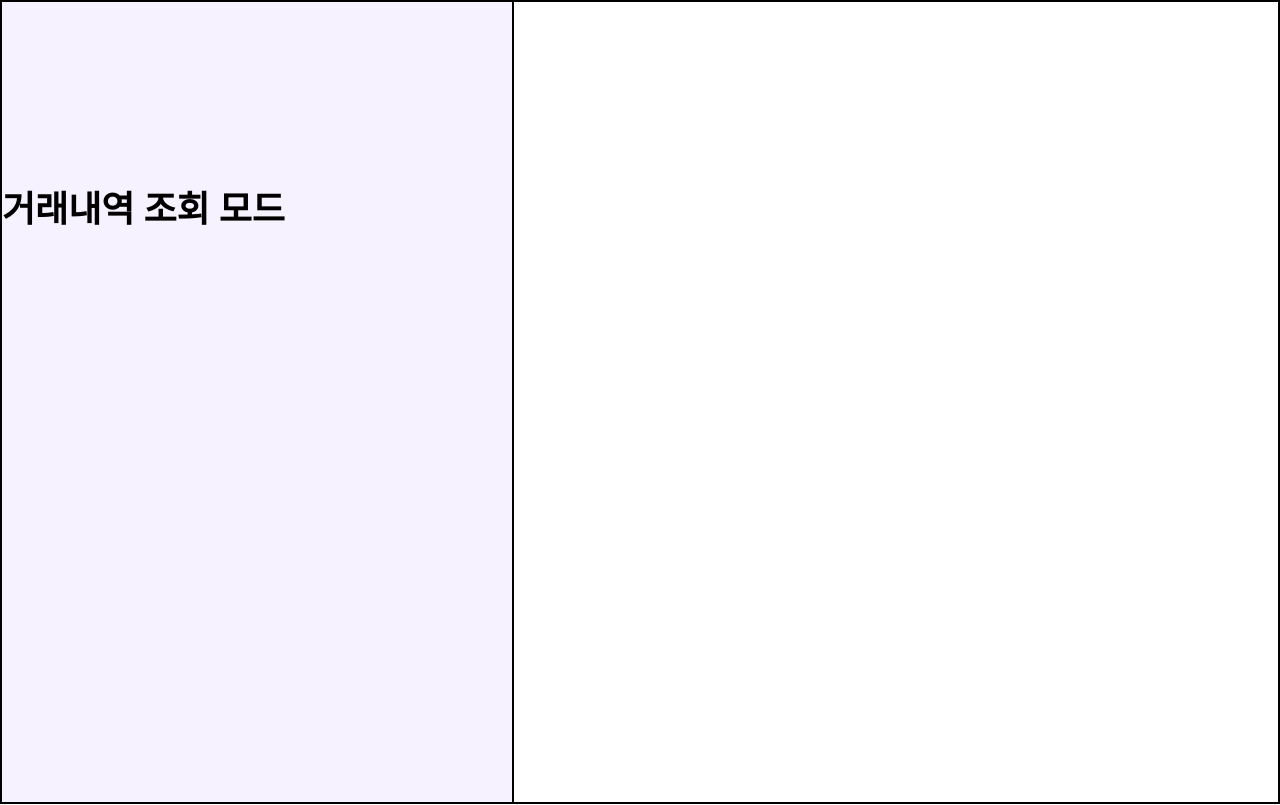
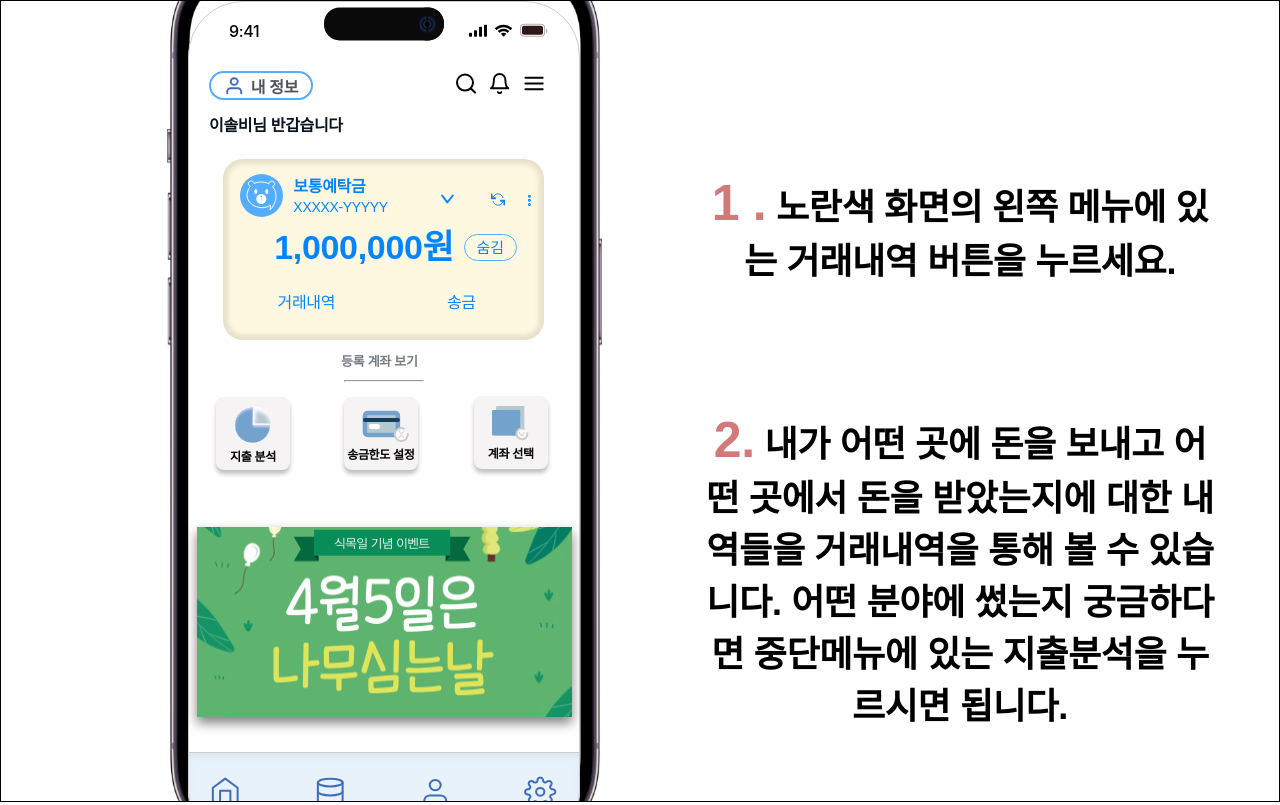
Before and after one commit to likelion4thhackathon/Frontend_4team, a plain HTML site: page TutorialMode/transactional information.html in a window 1280 px wide. Drawn offline with nearby package versions, Linux system fonts and the light colour scheme; a web font is replaced by a local one.

Commit message:
feat: 로그인페이지placeholer,튜토리얼모드텍스트 등등

```diff
--- a/TutorialMode/transactional information.html
+++ b/TutorialMode/transactional information.html
@@ -7,14 +7,14 @@
     <link rel="preconnect" href="https://fonts.googleapis.com">
     <link rel="preconnect" href="https://fonts.gstatic.com" crossorigin>
     <link href="https://fonts.googleapis.com/css2?family=IBM+Plex+Sans+KR&display=swap" rel="stylesheet">
-    <title>거래내역 조회</title>
-    <style media="screen">
+    <title>거래내역 조회 모드</title>
+    <script src="https://ajax.googleapis.com/ajax/libs/jquery/3.6.4/jquery.min.js"></script>
+
+    <style>
         body {
             margin: 0px;
-            font-size: 18px;
         }
         #box {
-            display:flex;
             position: relative;
             height: auto;
             margin: auto;
@@ -22,124 +22,118 @@
         }
 
         #left {
-            background: #F7F2FF;
             float: left;
             height: 100vh;
-            width: 40%;
+            width: 50vw;
             position: relative;
-            border: 1px solid black;
         }
-        .title1{
-            color: #005ECC;
-            margin-left:10%;
-            font-family: 'IBM Plex Sans KR', sans-serif;
-            font-size: 45px;
-            font-style: normal;
-            font-weight: 400;
-            line-height: normal;
-        }
-        .title2{
-            color: #000;
-            margin-left:10%;
-            font-family: 'IBM Plex Sans KR', sans-serif;
-            font-size: 30px;
-            font-style: normal;
-            font-weight: 400;
-            line-height: normal;
+        iframe{
+            width:100%;
+            height:100%;
+            border-style:none;
         }
         #right {
             float: left;
             height: 100vh;
-            width: 60%;
+            width: 40vw;
             position: relative;
             display: flex;
             flex-direction: column;
             align-items: center;
             justify-content: center;
-            border: 1px solid black;
         }
-        #center {
-            background-color: #FFF;
-            border: 2px solid black;
-            height: 30vh;
-            width: 100vw;
-            border: 1px solid black;
-        }
-        #title {
-            width: 99%;
-            height: 60%;
-            margin-top: 35%;
-            fill: rgba(227, 229, 248, 0.45);
+        #text{
+            width: 40vw;
+            height: 217px;
+            text-align: center;
+            color: #000;
+            font-family: 'IBM Plex Sans KR', sans-serif;
+            font-size: 36px;
+            font-style: normal;
+            font-weight: 800;
+            line-height: normal;
+            letter-spacing: -0.333px;
         }
 
-        #logo {
-            width: 420px;
-            height: 280px;
-            flex-shrink: 0;
-            margin-left:10%;
-        }
-        #button1, #button2 {
-            border-radius: 20px;
-            background: #F4EEFF;
-            box-shadow: 0px 4px 4px 0px rgba(0, 0, 0, 0.25), 0px 4px 4px 0px rgba(0, 0, 0, 0.25) inset;
-            width: 453px;
-            height: 113px;
-            font-size: 20px;
-            margin: 10px;
-            border: 1px solid black;
+        #text2{
+            width: 40vw;
+            height: 217px;
+            text-align: center;
+            color: #000;
+            font-family: 'IBM Plex Sans KR', sans-serif;
+            font-size: 36px;
+            font-style: normal;
+            font-weight: 800;
+            line-height: normal;
+            letter-spacing: -0.333px;
         }
 
-        /* 팝업창 스타일 */
-        .popup {
-            display: none;
-            position: fixed;
-            top: 50%;
-            left: 50%;
-            transform: translate(-50%, -50%);
-            padding: 20px;
-            background-color: #FFF;
-            border: 2px solid black;
-            box-shadow: 0 0 10px rgba(0, 0, 0, 0.5);
-            z-index: 9999;
-            max-width: 400px;
-
-        }
-        img{
-            width:100px;
-            height:100px;
-
-        }
-        .popup p {
-            font-size: 16px;
-            margin: 10px 0;
-            border: 1px solid black;
+        .container {
+            display: flex;
+            justify-content: center;
+            align-items: center;
+            height: 100vh;
         }
 
-        .popup-close {
-            position: absolute;
-            top: 10px;
-            right: 10px;
-            cursor: pointer;
-            border: 1px solid black;
+        .content {
+            display: flex;
+            flex-direction: column;
+            gap: 20px; /* 요소 사이의 간격 조절 */
         }
 
+
+        svg{
+            width: 100px;
+            height: 100px;
+            flex-shrink: 0;
+            fill: #AEC4D9;
+        }
+        #numtext {
+            color: #D27A7A;
+            text-align: center;
+            font-family: 'IBM Plex Sans KR', sans-serif;
+            font-size: 50px;
+            font-style: normal;
+            font-weight: 800;
+            line-height: normal;
+        }
 
 
     </style>
 </head>
 <body>
-    <div id="box">
+    <div id="box" class="container">
         <div id="left">
-            <div id="title">
-                <h1> 거래내역 조회 모드 </h1>
-                <div id="logo">
-                </div>
+            <iframe id="phoneFrame" src="../Phone/phone.html"></iframe>
+        </div>
+        <div id="right" class="content">
+            <div id="text">
+                <span id="numtext">1 .</span>
+                <span>노란색 화면의 왼쪽 메뉴에 있는 거래내역 버튼을 누르세요.</span>
             </div>
-        </div>
-        <div id="right">
+            <div id="text2">
+                <span id="numtext">2.</span>
+                <span>내가 어떤 곳에 돈을 보내고 어떤 곳에서 돈을 받았는지에 대한 내역들을 거래내역을 통해 볼 수 있습니다. 어떤 분야에 썼는지 궁금하다면 중단메뉴에 있는 지출분석을 누르시면 됩니다.</span>
+            </div>
 
         </div>
     </div>
 
+
+
+    <script>
+
+$(document).ready(function() {
+
+    $("#phoneFrame").on("load", function() {
+            $(this).contents().find("#money").css("transform", "scale(1.5)").css('border','1px solid black');
+            $(this).contents().find("#enterNum").css("transform", "scale(1.4)").css("background-color","#fff");
+            $(this).contents().find(".enterNum-tuto").css("transform", "scale(1.4)").css("background-color","#fff");
+            $(this).contents().find("#fullscreen2").css("opacity", "0").css("background-color","#fff");
+
+    });
+});
+    </script>
+
 </body>
 </html>
```
Also changed, not shown: Main/login.html (+1 -1 lines), Phone/거래내역 조회/거래내역.html (+6 -2 lines), TutorialMode/account&property.html (+89 -90 lines), TutorialMode/remit.html (+97 -4 lines).
